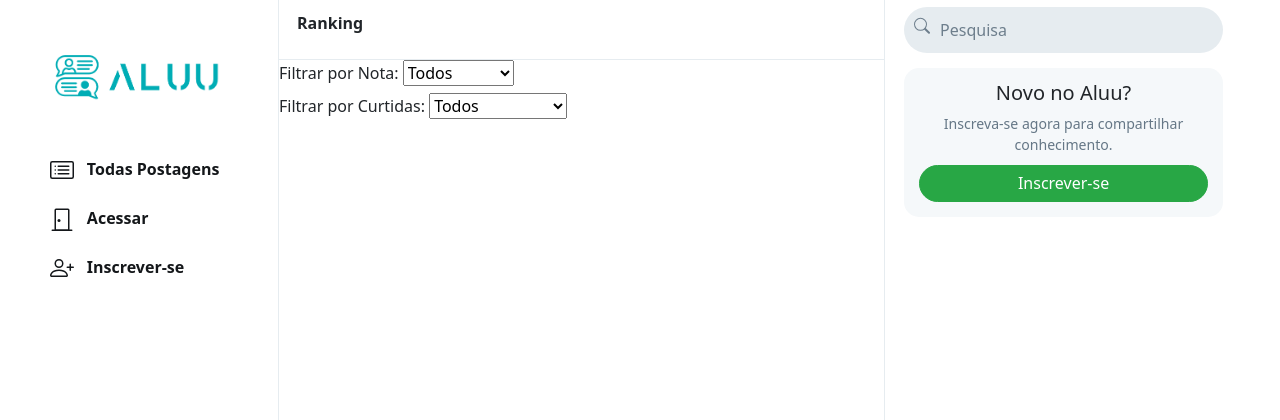
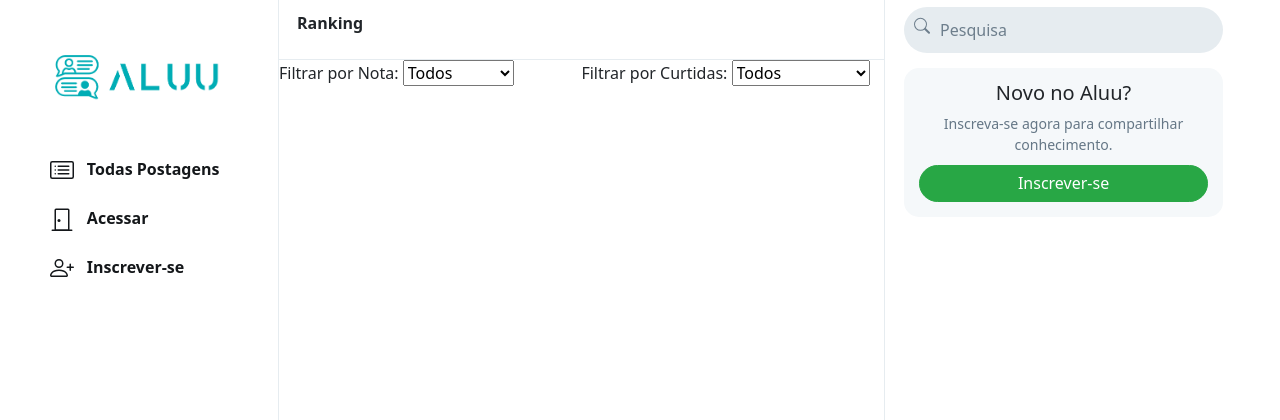
Before and after one commit to GreisonRohr/aluu, a Django app: template network/templates/network/ranking.html in a window 1280 px wide. Shown: the top 420 px of the page. Run offline with Django 3.2, Linux system fonts and the light colour scheme; the template is opened without the code that fills it, so the values that code supplies are empty; some libraries are stand-ins or nearby versions.

Commit message:
opçoes lado a lado ranking

```diff
--- a/network/templates/network/ranking.html
+++ b/network/templates/network/ranking.html
@@ -26,7 +26,6 @@
                 <div class="posts-view">
                     {% block ranking %}
                         <div class="ranking-options">
-                            <div class="ranking-filters">
                             <div class="filter-option">
                                 <label for="filter-rating">Filtrar por Nota:</label>
                                 <select id="filter-rating">
@@ -44,7 +43,6 @@
                                 </select>
                             </div>
                         </div>
-                        </div>
                         <div class="main-div-content">
                             <!-- Renderize aqui os posts do ranking -->
                         </div>
```
Lines whose indentation alone changed are shown as unchanged.
